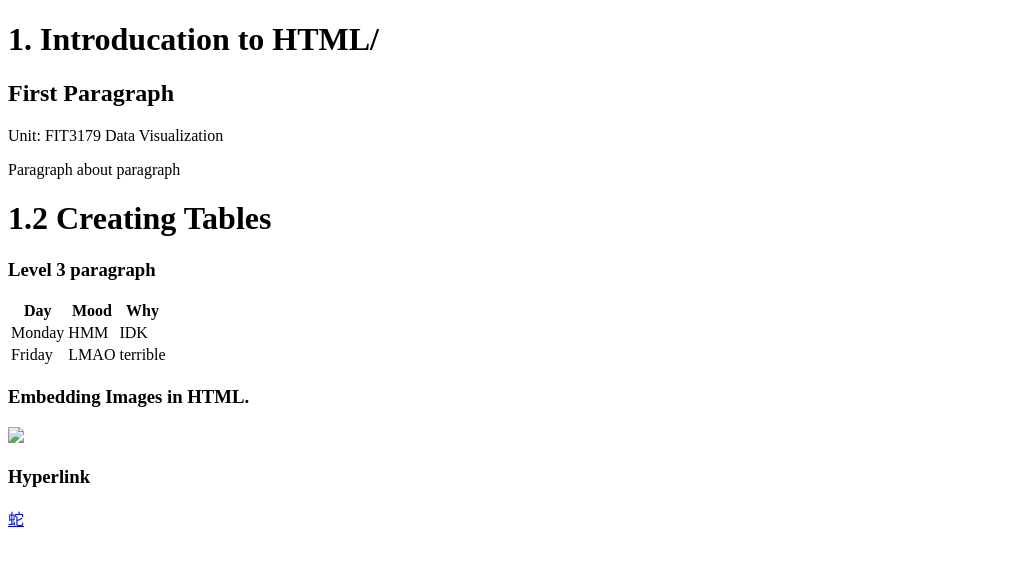
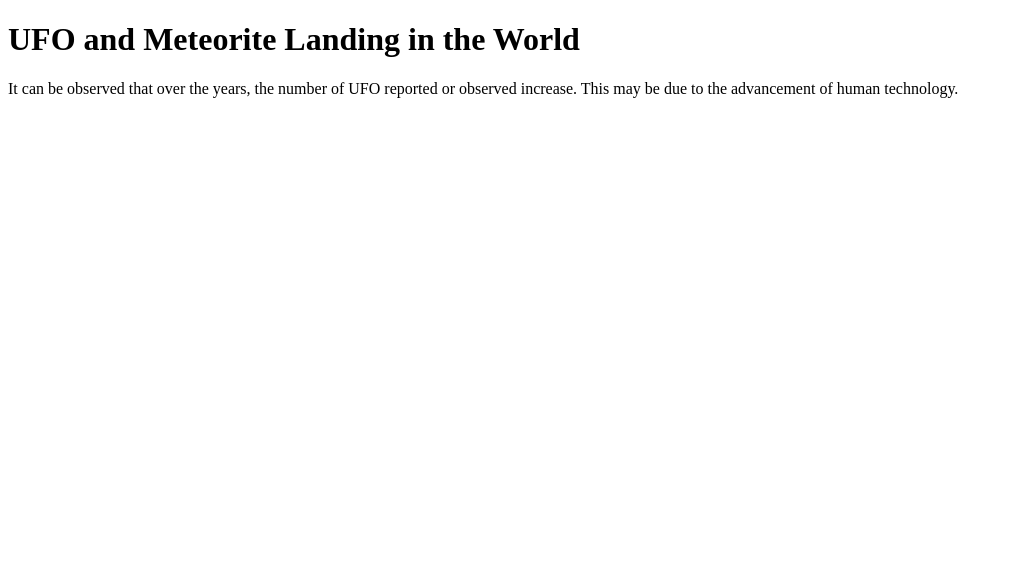
Before and after one commit to shunyao01/3179, a plain HTML site: page index.html in a window 1280 px wide. Shown: the whole page, without its empty margins (0-1013 px from the left). Drawn offline with Linux system fonts and the light colour scheme; a script that the page names is missing.

Commit message:
Add files via upload

```diff
--- a/index.html
+++ b/index.html
@@ -1,40 +1,46 @@
 <!DOCTYPE html>
-<html lang="en">
+<html>
+
 <head>
-    <title>My first HTML Document</title>
+    <script src="https://cdn.jsdelivr.net/npm/vega@5.20.2"></script>
+    <script src="https://cdn.jsdelivr.net/npm/vega-lite@5.1.0"></script>
+    <script src="https://cdn.jsdelivr.net/npm/vega-embed@6.17.0"></script>
+
+    <!-- CSS file -->
+    <link rel="stylesheet" type="text/css" href="css/styles.css" media="all">
+
+    <h1>UFO and Meteorite Landing in the World</h1>
 </head>
+
 <body>
-    <h1>1. Introducation to HTML/ </h1>
-    <h2>First Paragraph</h2>
-    <p>Unit: FIT3179 Data Visualization</p>
-    <p>Paragraph about paragraph</p>
 
-    <h1>1.2 Creating Tables </h1>
-    <h3>Level 3 paragraph</h3>
-    <table>
-        <tr>
-            <th>Day</th>
-            <th>Mood</th>
-            <th>Why</th>
-        </tr>
+    <div id="bar_chart"></div>
 
-        <tr>
-            <td>Monday</td>
-            <td>HMM</td>
-            <td>IDK</td>
-        </tr>
+    <script type="text/javascript">
+        var data_location = "data/nuforc_reports.csv"
 
-        <tr>
-            <td>Friday</td>
-            <td>LMAO</td>
-            <td>terrible</td>
-        </tr>
-    </table>
+        // var spec2 = "js/bar_chart.vg.json";
+        var spec2 = "js/bar_chart.vg.json"
 
-    <h3>Embedding Images in HTML.</h3>
-    <img src="sheshe.jpeg">
+        vegaEmbed('#bar_chart', spec2).then(function(result) {
+            // Access the Vega view instance (https://vega.github.io/vega/docs/api/view/) as result.view
+        }).catch(console.error);
+    </script>
 
-    <h3>Hyperlink</h3>
-    <a href="https://www.pinterest.com/pin/616008055271946365/">蛇</a>
+    <p>It can be observed that over the years, the number of UFO reported or observed increase. This may be due to the advancement of human technology.</p>
+
+    <div id="line_chart"></div>
+
+    <script type="text/javascript">
+        var data_location = "data/Meteorite_Landings.csv"
+
+        // var spec2 = "js/bar_chart.vg.json";
+        var spec3 = "js/line_chart.vg.json"
+
+        vegaEmbed('#line_chart', spec3).then(function(result) {
+            // Access the Vega view instance (https://vega.github.io/vega/docs/api/view/) as result.view
+        }).catch(console.error);
+    </script>
 </body>
+
 </html>
```
